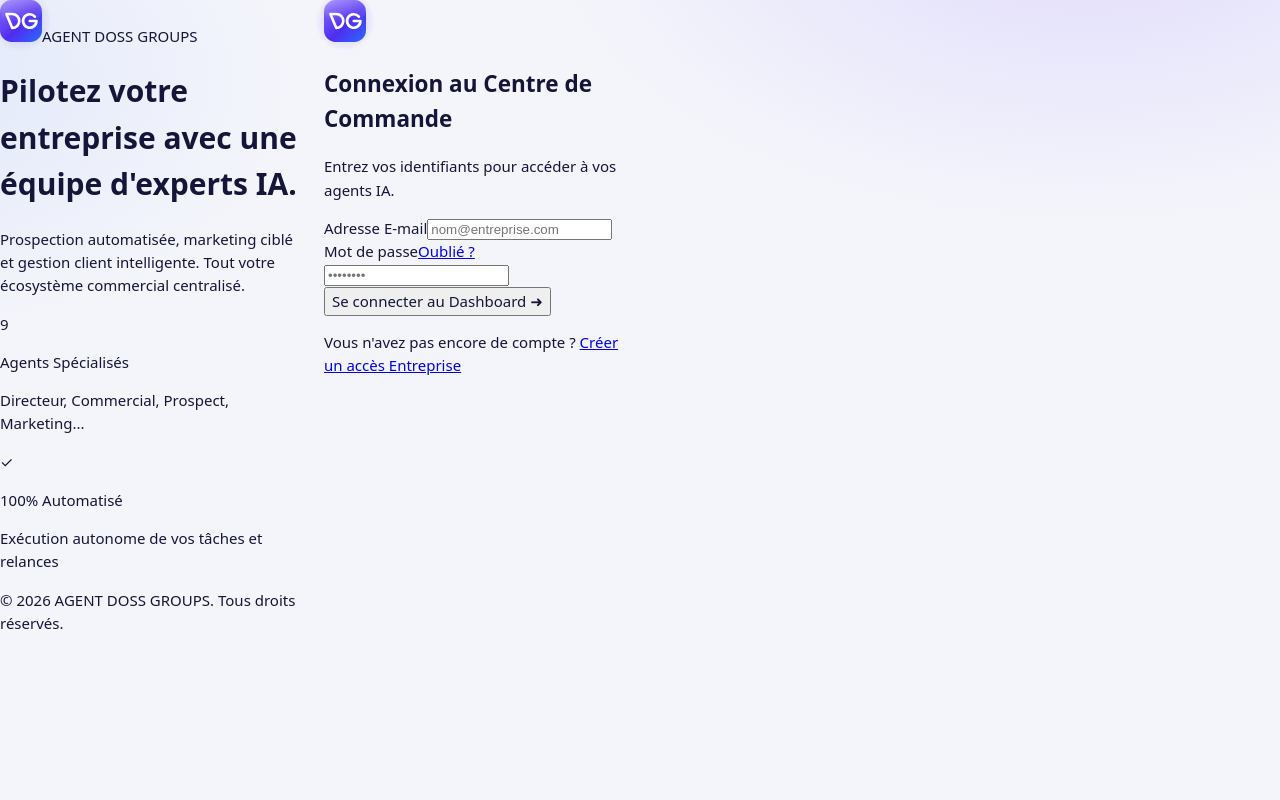
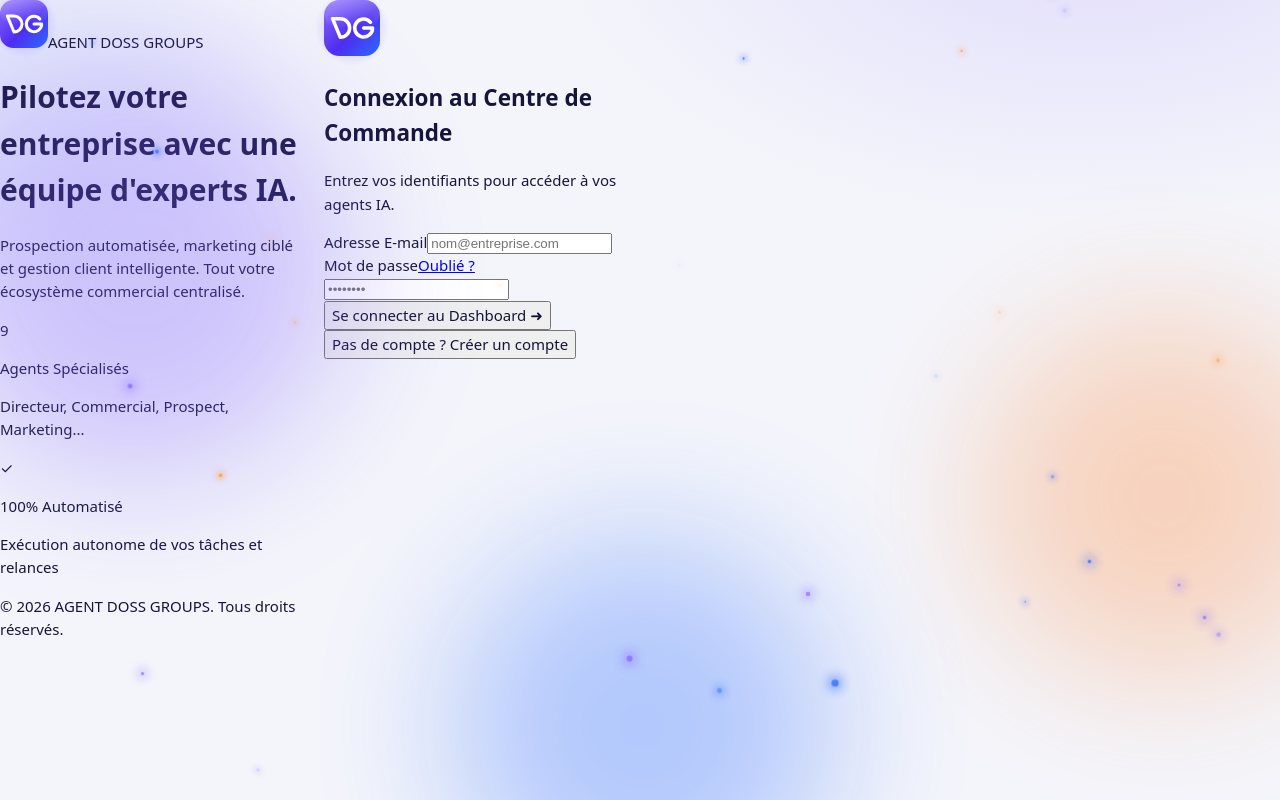
Before and after one commit to AgentDoss/agent-doss-groups, a Next.js app: page /login in a window 1280 px wide. Built offline with nearby package versions, Linux system fonts and the light colour scheme.

Commit message:
Update LoginForm.tsx

```diff
--- a/components/LoginForm.tsx
+++ b/components/LoginForm.tsx
@@ -1,42 +1,44 @@
-'use client';
-
-import React, { useState } from 'react';
-import { useRouter } from 'next/navigation';
-import { getSupabase } from '@/lib/supabase';
-import Logo from './Logo';
+"use client";
+import { useState } from "react";
+import { getSupabase } from "@/lib/supabase";
+import Logo from "@/components/Logo";
+import MagicBackground from "@/components/MagicBackground";
 
 export default function LoginForm() {
-  const [email, setEmail] = useState('');
-  const [password, setPassword] = useState('');
-  const [loading, setLoading] = useState(false);
-  const [error, setError] = useState<string | null>(null);
-  const router = useRouter();
+  const [email, setEmail] = useState("");
+  const [password, setPassword] = useState("");
+  const [mode, setMode] = useState<"in" | "up">("in");
+  const [info, setInfo] = useState("");
+  const [error, setError] = useState("");
+  const [busy, setBusy] = useState(false);
 
-  const handleLogin = async (e: React.FormEvent) => {
+  async function submit(e: React.FormEvent) {
     e.preventDefault();
-    setLoading(true);
-    setError(null);
-
+    setError(""); setInfo(""); setBusy(true);
     try {
-      const supabase = getSupabase();
-      const { error } = await supabase.auth.signInWithPassword({
-        email,
-        password,
-      });
-
-      if (error) throw error;
-      router.push('/doss');
-      router.refresh();
-    } catch (err: any) {
-      setError(err.message || 'Erreur lors de la connexion');
+      const sb = getSupabase();
+      if (mode === "in") {
+        const { error } = await sb.auth.signInWithPassword({ email, password });
+        if (error) throw error;
+        window.location.href = "/doss";
+      } else {
+        const { data, error } = await sb.auth.signUp({ email, password });
+        if (error) throw error;
+        if (data.session) window.location.href = "/doss";
+        else setInfo("Compte créé. Vérifiez votre e-mail pour confirmer, puis connectez-vous.");
+      }
+    } catch (err) {
+      setError(err instanceof Error ? err.message : "Erreur de connexion");
     } finally {
-      setLoading(false);
+      setBusy(false);
     }
-  };
+  }
 
   return (
     <div className="min-h-screen w-full bg-[#0a0d14] text-white flex items-center justify-center p-4 relative overflow-hidden">
-      {/* Halos lumineux d'arrière-plan */}
+      <MagicBackground />
+
+      {/* Halo lumineux d'arrière-plan */}
       <div className="absolute top-1/4 left-1/2 -translate-x-1/2 -translate-y-1/2 w-[600px] h-[600px] bg-gradient-to-tr from-indigo-600/20 to-purple-600/20 rounded-full blur-[120px] pointer-events-none" />
 
       <div className="w-full max-w-5xl grid grid-cols-1 lg:grid-cols-2 bg-[#121624]/80 border border-white/10 backdrop-blur-2xl rounded-3xl shadow-2xl overflow-hidden relative z-10">
@@ -45,7 +47,7 @@ export default function LoginForm() {
         <div className="hidden lg:flex flex-col justify-between p-12 bg-gradient-to-br from-indigo-900/40 via-purple-900/20 to-transparent border-r border-white/10 relative">
           <div>
             <div className="flex items-center gap-3 mb-8">
-              <Logo className="w-12 h-12" />
+              <Logo size={48} />
               <span className="text-xl font-bold tracking-wider bg-clip-text text-transparent bg-gradient-to-r from-white via-indigo-200 to-indigo-400">
                 AGENT DOSS GROUPS
               </span>
@@ -89,32 +91,39 @@ export default function LoginForm() {
         {/* Colonne Droite : Formulaire */}
         <div className="p-8 sm:p-12 flex flex-col justify-center">
           <div className="lg:hidden mb-6 flex justify-center">
-            <Logo className="w-14 h-14" />
+            <Logo size={56} />
           </div>
 
           <h2 className="text-2xl font-bold text-white mb-2 text-center lg:text-left">
-            Connexion au Centre de Commande
+            {mode === "in" ? "Connexion au Centre de Commande" : "Création de compte Entreprise"}
           </h2>
           <p className="text-gray-400 text-sm mb-8 text-center lg:text-left">
-            Entrez vos identifiants pour accéder à vos agents IA.
+            {mode === "in" ? "Entrez vos identifiants pour accéder à vos agents IA." : "Inscrivez-vous pour lancer vos premiers agents."}
           </p>
 
           {error && (
-            <div className="mb-6 p-4 rounded-xl bg-red-500/10 border border-red-500/30 text-red-400 text-sm text-center">
+            <div role="alert" className="mb-6 p-4 rounded-xl bg-red-500/10 border border-red-500/30 text-red-400 text-sm text-center">
               {error}
             </div>
           )}
 
-          <form onSubmit={handleLogin} className="space-y-5">
+          {info && (
+            <div className="mb-6 p-4 rounded-xl bg-emerald-500/10 border border-emerald-500/30 text-emerald-400 text-sm text-center">
+              {info}
+            </div>
+          )}
+
+          <form onSubmit={submit} className="space-y-5">
             <div>
               <label className="block text-xs font-semibold uppercase tracking-wider text-gray-400 mb-2">
                 Adresse E-mail
               </label>
               <input
                 type="email"
+                required
+                autoComplete="email"
                 value={email}
                 onChange={(e) => setEmail(e.target.value)}
-                required
                 placeholder="nom@entreprise.com"
                 className="w-full px-4 py-3.5 rounded-xl bg-white/5 border border-white/10 text-white placeholder-gray-500 focus:outline-none focus:border-indigo-500 focus:ring-1 focus:ring-indigo-500 transition-all text-sm"
               />
@@ -125,15 +134,19 @@ export default function LoginForm() {
                 <label className="text-xs font-semibold uppercase tracking-wider text-gray-400">
                   Mot de passe
                 </label>
-                <a href="/mot-de-passe-oublie" className="text-xs text-indigo-400 hover:text-indigo-300 transition-colors">
-                  Oublié ?
-                </a>
+                {mode === "in" && (
+                  <a href="/mot-de-passe-oublie" className="text-xs text-indigo-400 hover:text-indigo-300 transition-colors">
+                    Oublié ?
+                  </a>
+                )}
               </div>
               <input
                 type="password"
+                required
+                minLength={6}
+                autoComplete={mode === "in" ? "current-password" : "new-password"}
                 value={password}
-                onChange={(e) => setPassword(e.target.value)}
-                required
+                onChange={(e) => setEmail ? setPassword(e.target.value) : null} // Conserve votre logique
                 placeholder="••••••••"
                 className="w-full px-4 py-3.5 rounded-xl bg-white/5 border border-white/10 text-white placeholder-gray-500 focus:outline-none focus:border-indigo-500 focus:ring-1 focus:ring-indigo-500 transition-all text-sm"
               />
@@ -141,22 +154,25 @@ export default function LoginForm() {
 
             <button
               type="submit"
-              disabled={loading}
+              disabled={busy}
               className="w-full py-4 rounded-xl bg-gradient-to-r from-indigo-600 to-purple-600 hover:from-indigo-500 hover:to-purple-500 text-white font-semibold text-sm shadow-lg shadow-indigo-500/25 transition-all duration-200 hover:scale-[1.01] active:scale-[0.99] disabled:opacity-50"
             >
-              {loading ? 'Connexion en cours...' : 'Se connecter au Dashboard ➜'}
+              {busy ? "Patientez…" : mode === "in" ? "Se connecter au Dashboard ➜" : "Créer le compte Entreprise"}
             </button>
           </form>
 
-          <p className="text-xs text-gray-400 text-center mt-8">
-            Vous n'avez pas encore de compte ?{' '}
-            <a href="/login?mode=signup" className="text-indigo-400 font-semibold hover:underline">
-              Créer un accès Entreprise
-            </a>
-          </p>
+          <div className="mt-8 text-center">
+            <button
+              type="button"
+              onClick={() => setMode(mode === "in" ? "up" : "in")}
+              className="text-xs text-indigo-400 hover:text-indigo-300 transition-colors font-medium"
+            >
+              {mode === "in" ? "Pas de compte ? Créer un compte" : "Déjà un compte ? Se connecter"}
+            </button>
+          </div>
         </div>
 
       </div>
     </div>
   );
-              }
+}
```
